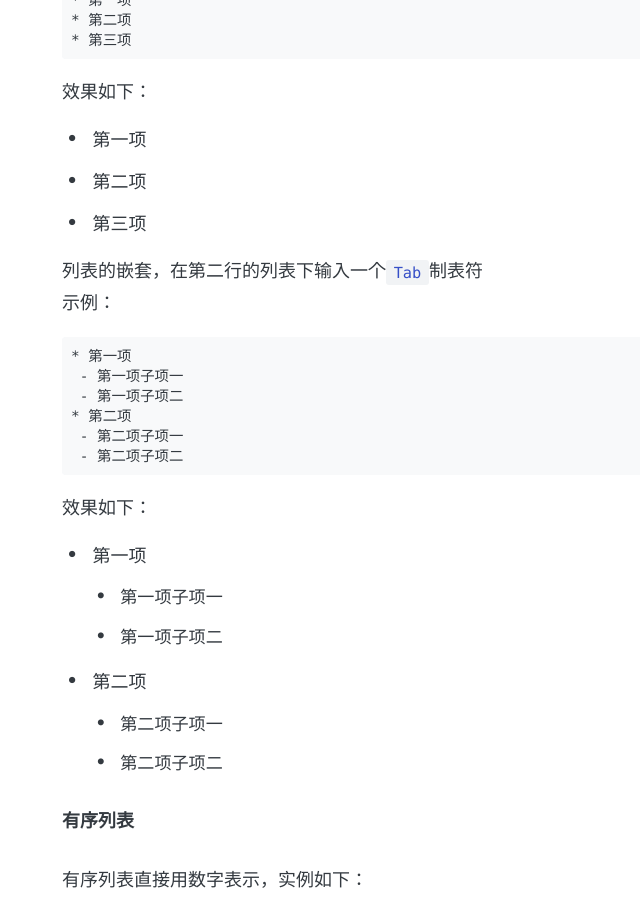
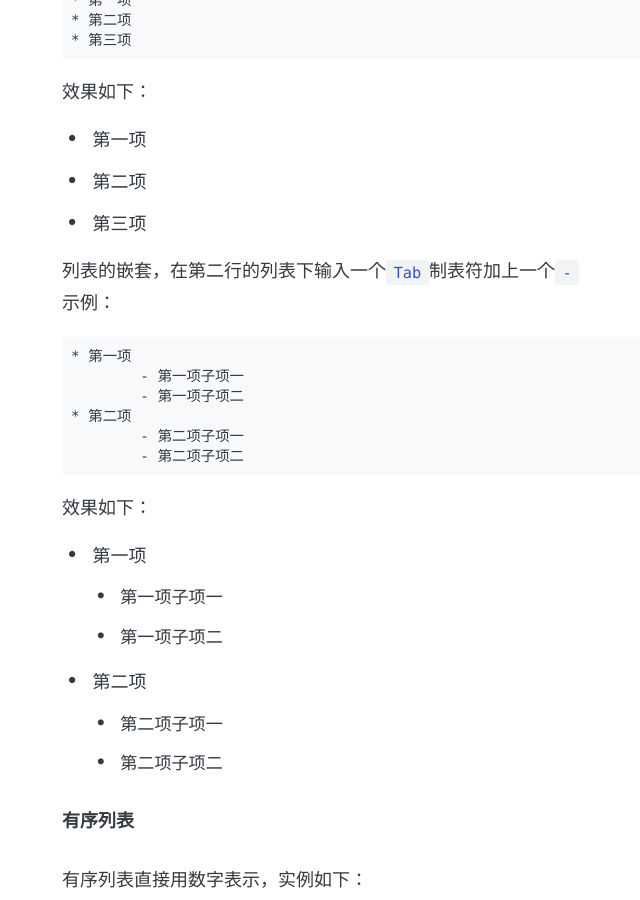
Before and after one commit to perfiffer/perfiffer.github.io, a Jekyll site: the page built from _posts/2019-04-16-markdown语法.md, in a window 1280 px wide and 900 px high, scrolled down 5384 px. Shown: the whole window, without its empty margins (164-804 px from the left). Built offline with Jekyll 4.4.1, drawn with Linux system fonts in a browser that asks for light colours; some web fonts are replaced; comment, search, counter and statistics services are not loaded.

Commit message:
update blog

````diff
--- a/_posts/2019-04-16-markdown语法.md
+++ b/_posts/2019-04-16-markdown语法.md
@@ -183,15 +183,15 @@ function exec() {
 * 第二项
 * 第三项
 
-列表的嵌套，在第二行的列表下输入一个`Tab`制表符
+列表的嵌套，在第二行的列表下输入一个`Tab`制表符加上一个`-`
 示例：
 ```
 * 第一项
- - 第一项子项一
- - 第一项子项二
+	- 第一项子项一
+	- 第一项子项二
 * 第二项
- - 第二项子项一
- - 第二项子项二
+	- 第二项子项一
+	- 第二项子项二
 ```
 效果如下：
 * 第一项
````
